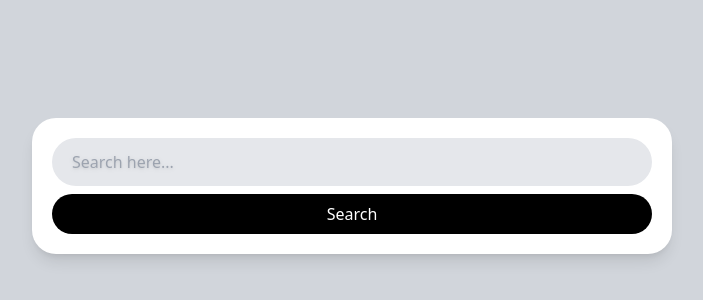
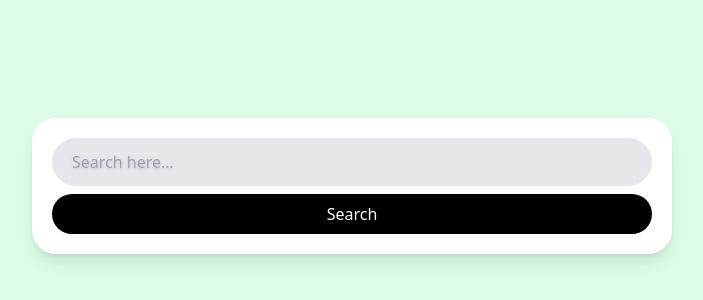
Before and after one commit to yoseph0524/carrot-market-reloaded, a Next.js app: page / in a window 1280 px wide. Shown: the part 214-514 px from the top of the page, without its empty margins (288-991 px from the left). Built offline with nearby package versions, Linux system fonts and the light colour scheme.

Commit message:
Responsible Modifiers

```diff
--- a/app/page.tsx
+++ b/app/page.tsx
@@ -2,7 +2,7 @@ import Image from "next/image";
 
 export default function Home() {
   return (
-    <main className="bg-gray-300 h-screen flex items-center justify-center p-5 ">
+    <main className="bg-gray-300 h-screen flex sm:bg-red-100 md:bg-green-100 lg:cyan-100 items-center justify-center p-5 ">
       <div className="bg-white shadow-lg p-5 rounded-3xl w-full max-w-screen-sm flex flex-col gap-2">
         <input
           className="w-full rounded-full h-12 bg-gray-200 pl-5 outline-none ring ring-transparent focus:ring-orange-500 focus:ring-offset-2 transition-shado placeholder:drop-shadow"
```
